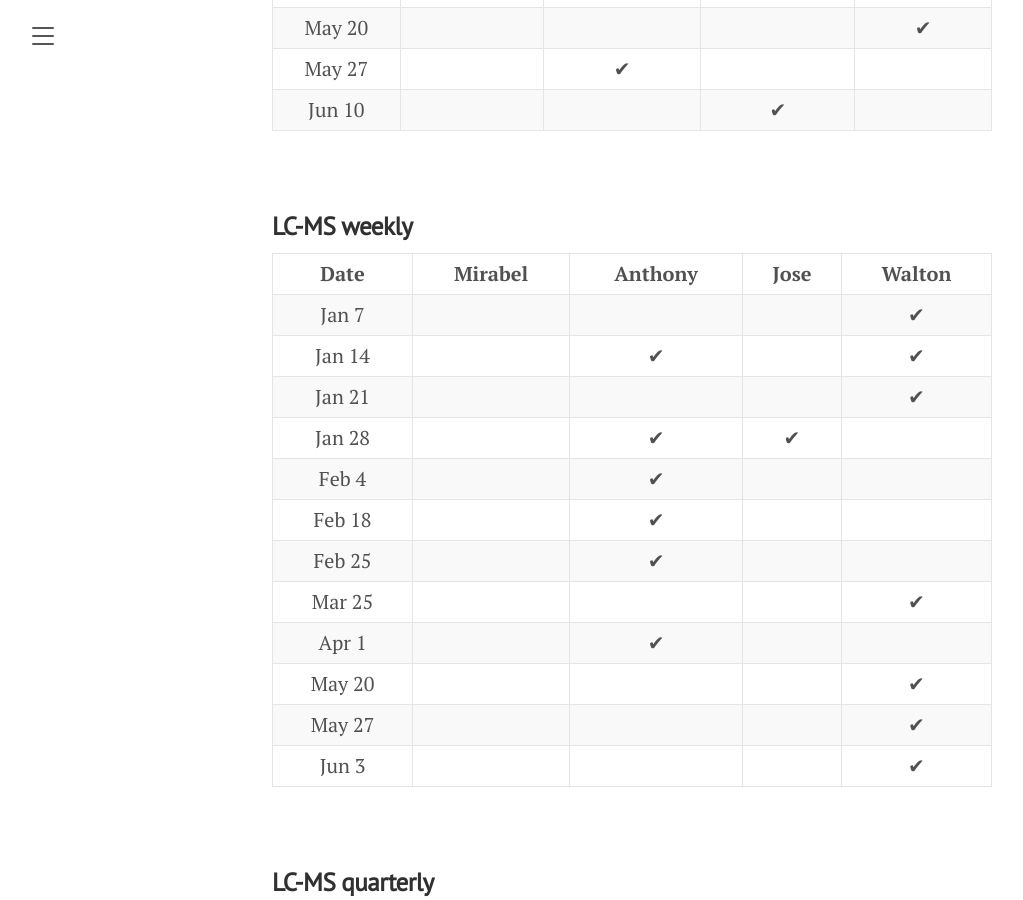
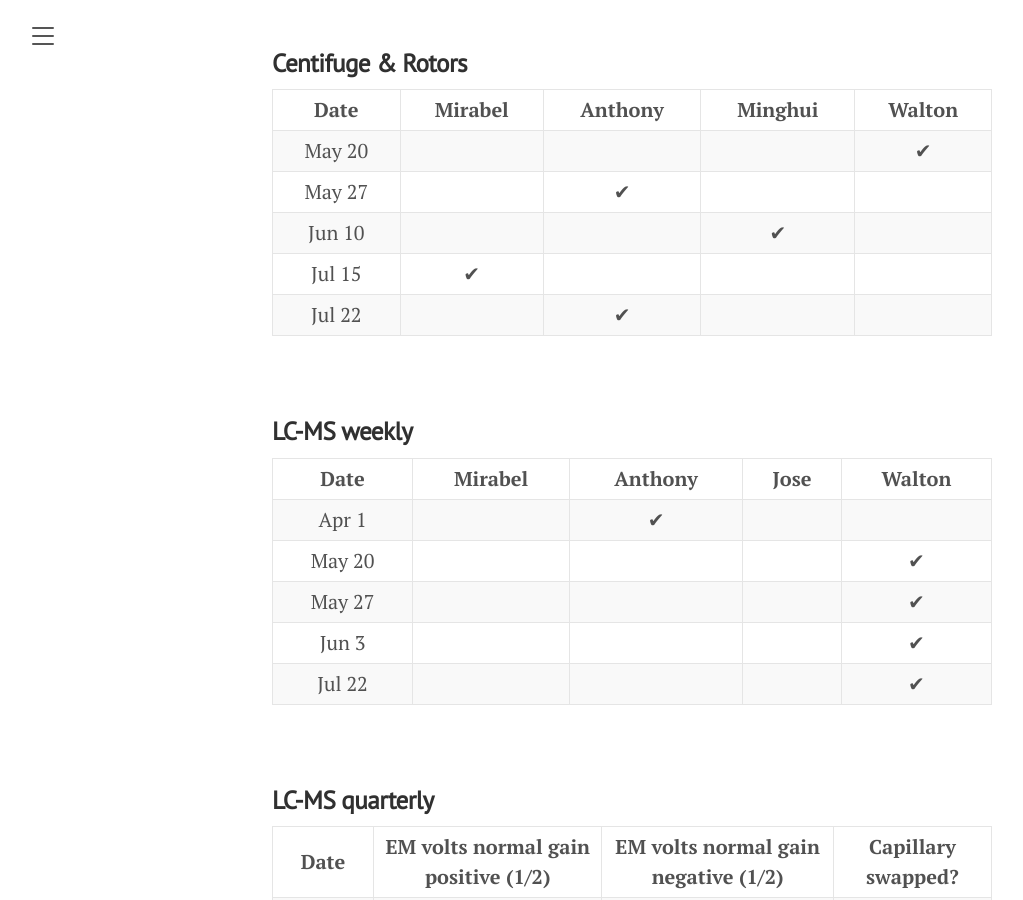
Before and after one commit to horsmanlab/horsmanlab.github.io, a Jekyll site: the page built from duties.md, in a window 1280 px wide and 900 px high, scrolled down 2895 px. Shown: the whole window, without its empty margins (8-1031 px from the left). Built offline with Jekyll 4.4.1, drawn with Linux system fonts in a browser that asks for light colours.

Commit message:
Jul 22 update

```diff
--- a/duties.md
+++ b/duties.md
@@ -43,6 +43,12 @@ title: Duties
       <td align="center"></td>
       <td align="center"></td>
     </tr>
+    <tr>
+      <td align="center">Jul 15</td>
+      <td align="center"></td>
+      <td align="center"></td>
+      <td align="center"></td>
+    </tr>
     </tbody>
   </table>
 <br/>
@@ -68,6 +74,12 @@ title: Duties
       <td align="center"></td>
       <td align="center">Jun 17</td>
       <td align="center">Jun 17</td>
+      <td align="center"></td>
+    </tr>
+    <tr>
+      <td align="center">Jul 15</td>
+      <td align="center"></td>
+      <td align="center"></td>
       <td align="center"></td>
     </tr>
     </tbody>
@@ -109,6 +121,12 @@ title: Duties
       <td align="center"></td>
       <td align="center">Jun 10</td>
       <td align="center"></td>
+    </tr>
+    <tr>
+      <td align="center"></td>
+      <td align="center"></td>
+      <td align="center"></td>
+      <td align="center">Jul 27</td>
     </tr>
     </tbody>
   </table>
@@ -217,6 +235,20 @@ title: Duties
       <td align="center">&#x2714;</td>
       <td align="center"></td>
     </tr>
+    <tr>
+      <td align="center">Jul 15</td>
+      <td align="center">&#x2714;</td>
+      <td align="center"></td>
+      <td align="center"></td>
+      <td align="center"></td>
+    </tr>
+    <tr>
+      <td align="center">Jul 22</td>
+      <td align="center"></td>
+      <td align="center">&#x2714;</td>
+      <td align="center"></td>
+      <td align="center"></td>
+    </tr>
     </tbody>
   </table>
 <br/>
@@ -234,62 +266,6 @@ title: Duties
     </tr>
   </thead>
   <tbody>
-    <tr>
-      <td align="center">Jan 7</td>
-      <td align="center"></td>
-      <td align="center"></td>
-      <td align="center"></td>
-      <td align="center">&#x2714;</td>
-    </tr>
-    <tr>
-      <td align="center">Jan 14</td>
-      <td align="center"></td>
-      <td align="center">&#x2714;</td>
-      <td align="center"></td>
-      <td align="center">&#x2714;</td>
-    </tr>
-    <tr>
-      <td align="center">Jan 21</td>
-      <td align="center"></td>
-      <td align="center"></td>
-      <td align="center"></td>
-      <td align="center">&#x2714;</td>
-    </tr>
-    <tr>
-      <td align="center">Jan 28</td>
-      <td align="center"></td>
-      <td align="center">&#x2714;</td>
-      <td align="center">&#x2714;</td>
-      <td align="center"></td>
-    </tr>
-    <tr>
-      <td align="center">Feb 4</td>
-      <td align="center"></td>
-      <td align="center">&#x2714;</td>
-      <td align="center"></td>
-      <td align="center"></td>
-    </tr>
-    <tr>
-      <td align="center">Feb 18</td>
-      <td align="center"></td>
-      <td align="center">&#x2714;</td>
-      <td align="center"></td>
-      <td align="center"></td>
-    </tr>
-    <tr>
-      <td align="center">Feb 25</td>
-      <td align="center"></td>
-      <td align="center">&#x2714;</td>
-      <td align="center"></td>
-      <td align="center"></td>
-    </tr>
-    <tr>
-      <td align="center">Mar 25</td>
-      <td align="center"></td>
-      <td align="center"></td>
-      <td align="center"></td>
-      <td align="center">&#x2714;</td>
-    </tr>
     <tr>
     <td align="center">Apr 1</td>
     <td align="center"></td>
@@ -313,6 +289,13 @@ title: Duties
   </tr>
   <tr>
     <td align="center">Jun 3</td>
+    <td align="center"></td>
+    <td align="center"></td>
+    <td align="center"></td>
+    <td align="center">&#x2714;</td>
+  </tr>
+  <tr>
+    <td align="center">Jul 22</td>
     <td align="center"></td>
     <td align="center"></td>
     <td align="center"></td>
```
Also changed, not shown: 3 other files.
